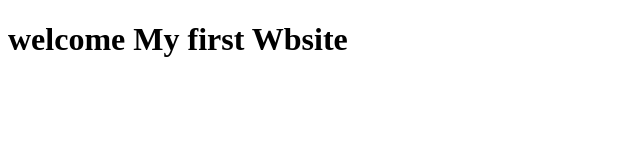
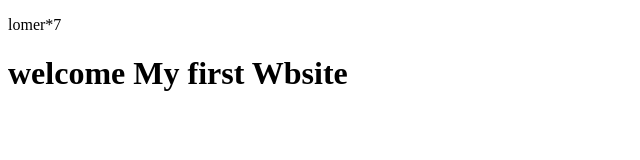
Before and after one commit to thomas3458/My_project, a plain HTML site: page index.html in a window 1280 px wide. Shown: the whole page, without its empty margins (0-640 px from the left). Drawn offline with Linux system fonts and the light colour scheme.

Commit message:
Update index.html

```diff
--- a/index.html
+++ b/index.html
@@ -4,6 +4,8 @@
     <meta charset="UTF-8">
     <meta name="viewport" content="width=device-width, initial-scale=1.0">
     <title>Document</title>
+    <p>lomer*7
+</p>
 </head>
 <body>
     <h1>welcome My first Wbsite</h1>
```
